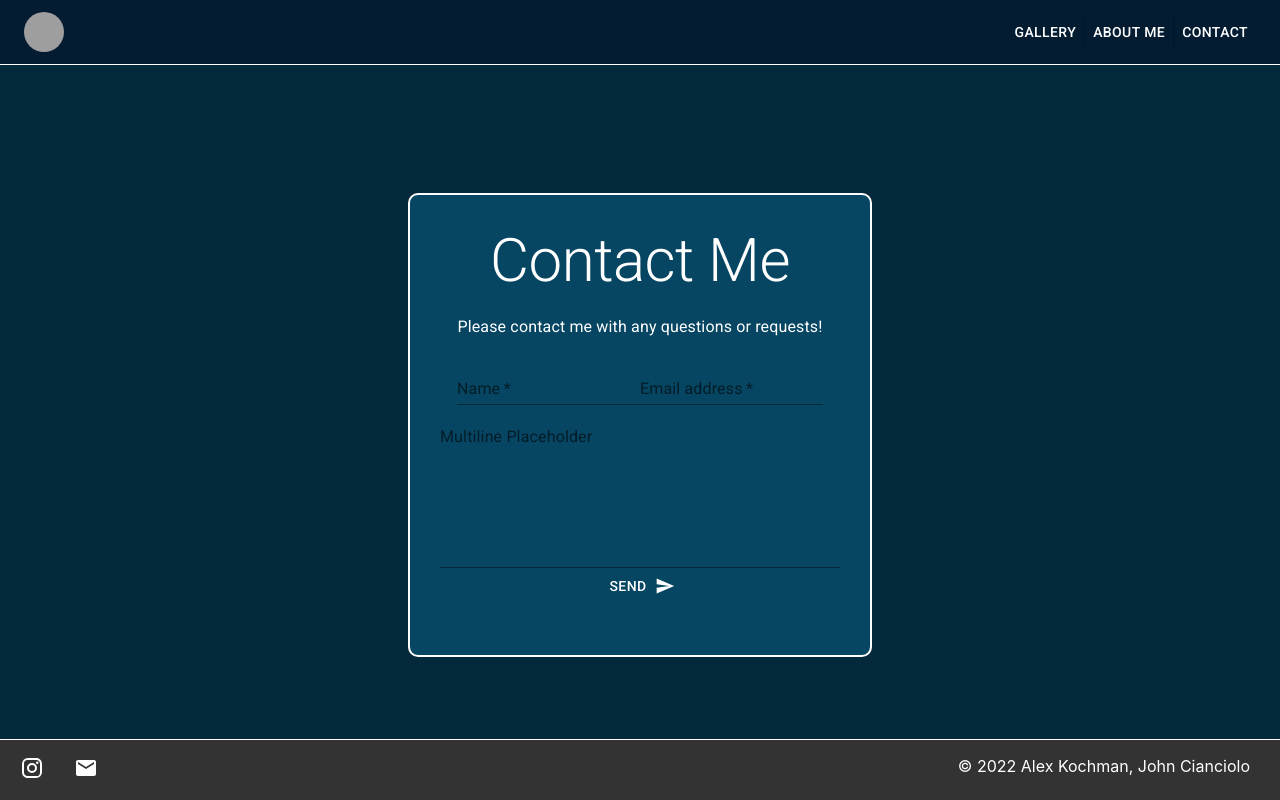
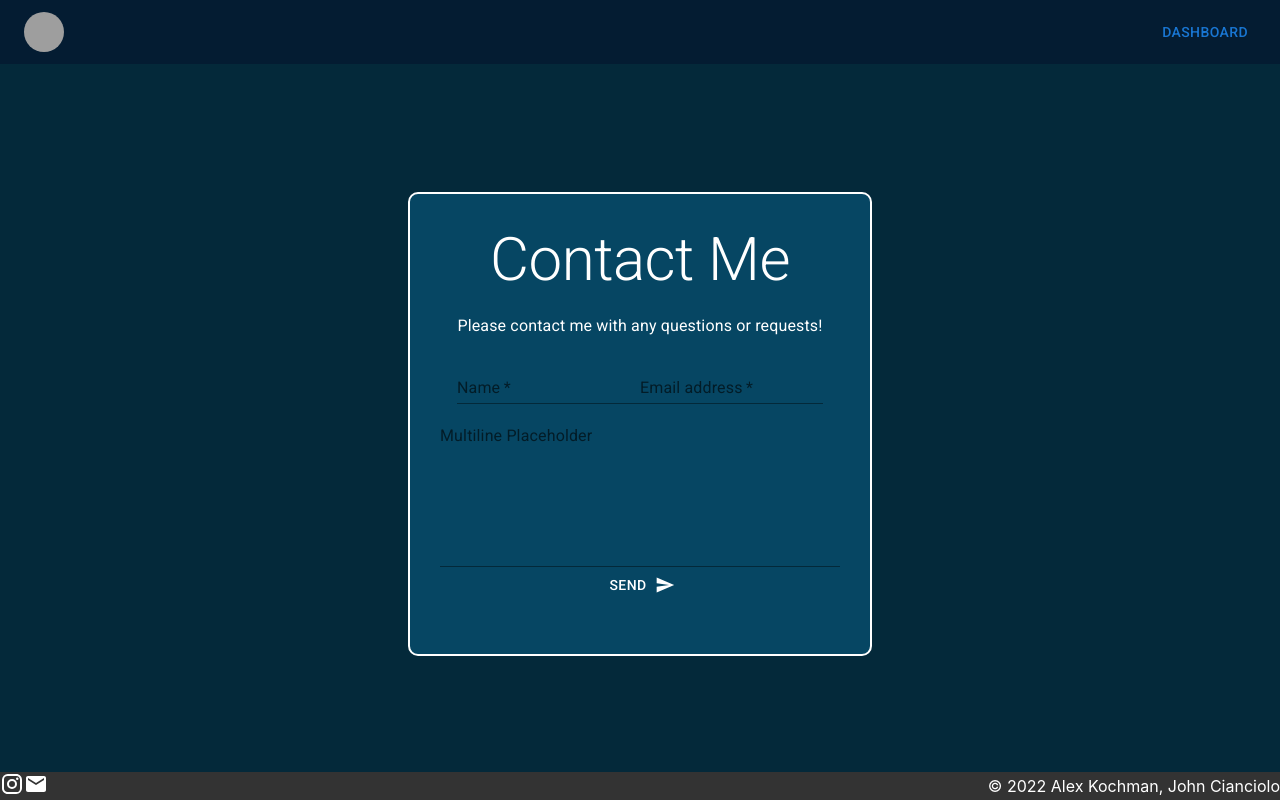
Before and after one commit to jcianciolo/woodworking-portfolio, a React (Create React App) app: page /contact in a window 1280 px wide. Built offline with nearby package versions, Linux system fonts and the light colour scheme; grey boxes are pictures that could not be loaded.

Commit message:
feat: collapsible nav menu

```diff
--- a/src/App.css
+++ b/src/App.css
@@ -1,7 +1,17 @@
 @import url('https://fonts.googleapis.com/css2?family=Open+Sans:wght@400;600;700&family=Rubik:wght@300;400;600;700&display=swap');
+/*
+* {
+  border: 1px solid red;
+} */
+
+html {
+  /* height: 100%; */
+  /* overflow: hidden; */
+}
 
 body {
   margin: 0;
+  height: auto;
   font-family: 'Roboto Mono', -apple-system, BlinkMacSystemFont, 'Segoe UI', 'Oxygen',
     'Ubuntu', 'Cantarell', 'Fira Sans', 'Droid Sans', 'Helvetica Neue',
     sans-serif;
@@ -60,29 +70,35 @@ code {
   box-shadow: rgba(0, 0, 0, 0.3) 0px 19px 38px, rgba(0, 0, 0, 0.22) 0px 15px 12px;
 }
 
+#outlined-textarea {
+  color: white;
+}
 
 .footer {
-  border-top: 1px solid white;
+  /* border-top: 1px solid white; */
   background-color: #333;
   color: white;
   display: flex;
   justify-content: space-between;
+  align-items: center;
   position: fixed;
+  /* height: 100%; */
   left: 0;
   bottom: 0;
   width: 100%;
 }
-.footer-gallery {
+/* .footer-gallery {
   border-top: 1px solid white;
   background-color: #333;
   color: white;
   text-align: end;
-  position: static;
+  position: relative;
   width: 100%;
-}
+} */
 
 .footer p {
-  margin-right: 30px;
+  margin: 0;
+  /* margin-right: 30px; */
 }
 
 .card {
@@ -92,5 +108,11 @@ code {
 
 .socials {
   display: flex;
-  margin-left: 20px;
+  /* margin-left: 20px; */
+  margin: 0;
 }
+
+.about-img {
+  height: 300px;
+  border-radius: 1rem;
+}
--- a/src/components/About.js
+++ b/src/components/About.js
@@ -4,6 +4,7 @@ import Box from '@mui/material/Box'
 import ButtonAppBar from './ButtonAppBar';
 import EmailIcon from '@mui/icons-material/Email';
 import InstagramIcon from '@mui/icons-material/Instagram';
+import CssBaseline from '@mui/material/CssBaseline';
 
 
 const About = () => {
@@ -14,28 +15,27 @@ const About = () => {
     const shortAboutMe = "Alexander Kochman graduated from U.C. Berkeley with a degree in Architecture. His passion for woodworking has driven him to build tables of exceptional quality and character."
     return (
         <>
-            <ButtonAppBar />
-            <Box sx={{ display: 'flex', flexDirection: 'column', justifyContent: 'center', alignItems: 'center', height: '90vh', backgroundColor: '#04293A' }}>
 
-                <Typography variant="h2" sx={{ padding: 5, color: 'white' }}>About the artist</Typography>
+        <ButtonAppBar />
+        <Box sx={{   display: 'flex', height: '90vh',  flexDirection: 'column', justifyContent: 'center', alignItems: 'center', backgroundColor: '#04293A' }}>
 
-                <Box sx={{ display: 'flex', justifyContent: 'center', alignItems: 'center' }}>
+                <Typography variant="h2" sx={{ color: 'white' }}>About the artist</Typography>
 
-                    <Box sx={{ width: '800px', border: '1px solid white', padding: '50px 0px', backgroundColor: '#064663', color: 'white', borderRadius: '5px' }} >
-                            <img src='https://images.squarespace-cdn.com/content/v1/559c3ccce4b0cebfa4ebbf72/1621033170274-7Z7URX4RP4ME63TJ8X1X/IMG_1790.jpg' style={{height: '350px',borderRadius: '1rem'}} alt="alex working on a table" />
-                            <Typography variant="h5">{shortAboutMe}</Typography>
-                    </Box>
+
+                <Box sx={{ display: 'flex',  alignItems: 'center', padding: '20px', width: '50vw', height: '50vh', border: '1px solid white', backgroundColor: '#064663', color: 'white', borderRadius: '5px' }} >
+                        <img className='about-img' src='https://images.squarespace-cdn.com/content/v1/559c3ccce4b0cebfa4ebbf72/1621033170274-7Z7URX4RP4ME63TJ8X1X/IMG_1790.jpg'  alt="alex working on a table" />
+                        <Typography variant="h6">{shortAboutMe}</Typography>
                 </Box>
 
-            </Box>
+        </Box>
 
-            <div className="footer">
+            <Box className="footer">
                 <div className="socials">
                     <p><InstagramIcon /></p>
                     <p><EmailIcon /></p>
                 </div>
                 <p>© 2022 Alex Kochman, John Cianciolo</p>
-            </div>
+            </Box>
 
         </>
     )
--- a/src/components/ButtonAppBar.js
+++ b/src/components/ButtonAppBar.js
@@ -6,24 +6,63 @@ import Button from '@mui/material/Button';
 import ButtonGroup from '@mui/material/ButtonGroup';
 import Avatar from '@mui/material/Avatar';
 import { Link } from "react-router-dom";
+import Menu from '@mui/material/Menu';
+import MenuItem from '@mui/material/MenuItem';
+import { useState } from 'react';
 
 
 export default function ButtonAppBar() {
+  const [anchorEl, setAnchorEl] = useState(null);
+  const open = Boolean(anchorEl);
+  const handleClick = (event) => {
+    setAnchorEl(event.currentTarget);
+  };
+  const handleClose = () => {
+    setAnchorEl(null);
+  };
 
   return (
     <Box sx={{ flexGrow: 1 }}>
-      <AppBar position="static" enableColorOnDark sx={{ backgroundColor: '#041C32', borderBottom: '1px solid white' }}>
+      <AppBar enableColorOnDark position='static' sx={{ backgroundColor: '#041C32' }}>
         <Toolbar sx={{ justifyContent:"space-between" }}>
         <Link className="link" to="/">
           <Avatar alt='ajk' src='https://images.squarespace-cdn.com/content/v1/559c3ccce4b0cebfa4ebbf72/1436844658707-OQ5WMM3I9X4KBPCFISFF/simple+logo+art+and+wood.jpg' />
         </Link>
-          <ButtonGroup color="inherit" variant="text" aria-label="text button group">
-            <Button value='Gallery'><Link className="link" to="/gallery">Gallery</Link></Button>
-            <Button value='About Me'><Link className="link" to="/about">About Me</Link></Button>
-            <Button value='Contact'><Link className="link" to="/contact">Contact</Link></Button>
-          </ButtonGroup>
+          <div>
+            <Button
+                    id="basic-button"
+                    aria-controls={open ? 'basic-menu' : undefined}
+                    aria-haspopup="true"
+                    aria-expanded={open ? 'true' : undefined}
+                    onClick={handleClick}
+                  >
+                    Dashboard
+            </Button>
+            <Menu
+            id="basic-menu"
+            anchorEl={anchorEl}
+            open={open}
+            onClose={handleClose}
+            MenuListProps={{
+              'aria-labelledby': 'basic-button',
+            }}
+            >
+            <MenuItem value='Gallery' onClick={handleClose}><Link className="link" to="/gallery">Gallery</Link></MenuItem>
+            <MenuItem value='About Me' onClick={handleClose}><Link className="link" to="/about">About Me</Link></MenuItem>
+            <MenuItem value='Contact' onClick={handleClose}><Link className="link" to="/contact">Contact</Link></MenuItem>
+            </Menu>
+          </div>
+
+
         </Toolbar>
       </AppBar>
     </Box>
   );
 }
+
+
+// <ButtonGroup color="inherit" variant="text" aria-label="text button group">
+//             <Button value='Gallery'><Link className="link" to="/gallery">Gallery</Link></Button>
+//             <Button value='About Me'><Link className="link" to="/about">About Me</Link></Button>
+//             <Button value='Contact'><Link className="link" to="/contact">Contact</Link></Button>
+//           </ButtonGroup>
--- a/src/components/Contact.js
+++ b/src/components/Contact.js
@@ -1,6 +1,7 @@
 import React from 'react'
 import Typography from '@mui/material/Typography'
 import Box from '@mui/material/Box'
+import Container from '@mui/material/Container'
 import Button from '@mui/material/Button';
 import TextField from '@mui/material/TextField'
 import SendIcon from '@mui/icons-material/Send';
@@ -13,8 +14,9 @@ const Contact = () => {
     return (
         <>
             <ButtonAppBar />
-            <Box sx={{ display: "flex", justifyContent: "center", alignItems: 'center', height: '90vh', backgroundColor: '#04293A', color: 'white' }}>
-                <Box sx={{ width: "50vh", height: '50vh', border: "2px solid white",  borderRadius: "10px", padding: '30px', backgroundColor: '#064663' }}>
+
+                <Box sx={{  height: '90vh', display: "flex", flexDirection: 'column', justifyContent: "center", alignItems: 'center', backgroundColor: '#04293A', color: 'white' }}>
+                <Box sx={{ justifyContent: "center", width: "50vh", height: '50vh', border: "2px solid white",  borderRadius: "10px", padding: '30px', backgroundColor: '#064663' }}>
                 <Typography variant="h2">Contact Me</Typography>
                 <Typography variant="subtitle1" sx={{ margin: 2 }}>
                     Please contact me with any questions or requests!
@@ -29,6 +31,7 @@ const Contact = () => {
                                 id="outlined-textarea"
                                 label="Multiline Placeholder"
                                 placeholder="Placeholder"
+                                color='text'
                                 multiline
                                 rows={6}
                                 sx={{ width: '100%' }}
--- a/src/index.css
+++ b/src/index.css
@@ -1,7 +1,7 @@
 @import url('https://fonts.googleapis.com/css2?family=Open+Sans:wght@400;600;700&family=Rubik:wght@300;400;600;700&display=swap');
 
+
 body {
-  margin: 0;
   font-family: 'Roboto Mono', -apple-system, BlinkMacSystemFont, 'Segoe UI', 'Oxygen',
     'Ubuntu', 'Cantarell', 'Fira Sans', 'Droid Sans', 'Helvetica Neue',
     sans-serif;
```
Lines whose indentation alone changed are shown as unchanged.
